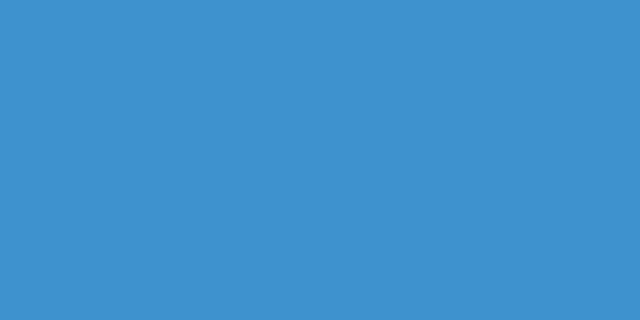
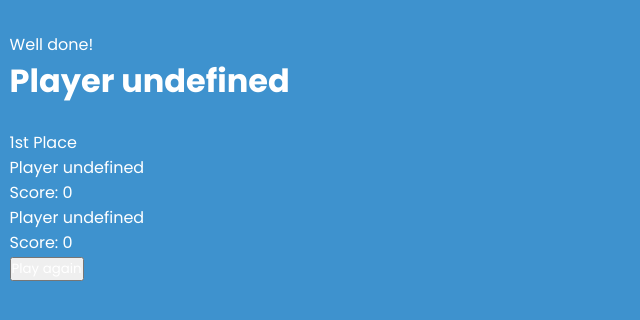
Before and after one commit to GabrielleNaidoo/memory-game, a React (Vite) app in the folder memory-game/: page /score-board in a window 1280 px wide. Before the commit this address had no page. Shown: the top 320 px of the page, without its empty margins (0-640 px from the left). Built offline with nearby package versions, Linux system fonts and the light colour scheme.

Commit message:
Addition of scoreboard button with access

```diff
--- a/memory-game/src/App.jsx
+++ b/memory-game/src/App.jsx
@@ -4,8 +4,10 @@ import CardContext from "../store/card-context.jsx";
 import PlayerModal from "./components/PlayerModal";
 import Card from "./components/Card";
 import PlayerCard from "./components/PlayerCard";
+import ScoreBoard from "./components/ScoreBoard";
 import playerOneImg from "./images/player-images/player-one.png";
 import playerTwoImg from "./images/player-images/player-two.png";
+import backgroundImage from "./images/end-background.png";
 
 import "./styles/App.css";
 
@@ -20,6 +22,14 @@ function App() {
     CardCtx.shuffleHandler();
   }, []);
 
+  function scoreNavigator() {
+    navigate("/score-board");
+  }
+  function handlePlayAgain() {
+    navigate("/");
+    CardCtx.restartGame();
+  }
+
   function restartHandler() {
     CardCtx.restartGame();
   }
@@ -29,7 +39,7 @@ function App() {
       "Are you sure you want to exit the game?"
     );
     if (isConfirmed) {
-      navigate(-1);
+      navigate("/");
     }
   }
 
@@ -52,9 +62,22 @@ function App() {
           element={
             <div className="container">
               <div className="button_container">
-                <button className="restart_btn button" onClick={restartHandler}>
+                {!CardCtx.endDisplay && (
+                  <button
+                    className="restart_btn button"
+                    onClick={restartHandler}
+                  >
                     Restart game
                   </button>
+                )}
+                {CardCtx.endDisplay && (
+                  <button
+                    className="restart_btn button"
+                    onClick={scoreNavigator}
+                  >
+                    Scores
+                  </button>
+                )}
                 <button className="exit_btn button" onClick={exitGameHandler}>
                   Exit Game
                 </button>
@@ -70,20 +93,22 @@ function App() {
                     number: 1,
                   }}
                 />
-                <div className="cards_container">
+
                 {CardCtx.endDisplay ? (
-                    <div className="end">
-                      <h1>It's a Match!</h1>
-                      <h3>{`Winner: ${
-                        CardCtx.playerOneScore > CardCtx.playerTwoScore
-                          ? `Player One: ${CardCtx.playerOneScore}`
-                          : `Player Two: ${CardCtx.playerTwoScore}`
-                      }`}</h3>
+                  <div
+                    className="end"
+                    style={{
+                      backgroundImage: `url(${backgroundImage})`,
+                      backgroundSize: "cover",
+                      backgroundRepeat: "no-repeat",
+                      border: "2px solid white",
+                    }}
+                  >
+                    <h1 className="end_h1">It's a Match!</h1>
                   </div>
                 ) : (
-                    cardSet
+                  <div className="cards_container">{cardSet}</div>
                 )}
-                </div>
                 <PlayerCard
                   playerDetails={{
                     playerName: playerTwo,
@@ -97,6 +122,10 @@ function App() {
             </div>
           }
         ></Route>
+        <Route
+          path="/score-board"
+          element={<ScoreBoard playAgainHandler={handlePlayAgain} />}
+        ></Route>
       </Routes>
     </>
   );
--- /dev/null
+++ b/memory-game/src/components/ScoreBoard.jsx
@@ -0,0 +1,40 @@
+import React, { useContext } from "react";
+import CardContext from "../../store/card-context";
+
+function ScoreBoard(props) {
+  const CardCtx = useContext(CardContext);
+  let winner;
+  let loser;
+  if (CardCtx.playerOneScore > CardCtx.playerTwoScore) {
+    winner = 1;
+    loser = 2;
+  } else if (CardCtx.playerOneScore < CardCtx.playerTwoScore) {
+    winner = 2;
+    loser = 1;
+  }
+
+  return (
+    <div className="scoreboard">
+      <p>Well done!</p>
+      <h1>{`Player ${winner}`}</h1>
+      <img></img>
+      <div>
+        <p>1st Place</p>
+        <p>{`Player ${winner}`}</p>
+        <p>{`Score: ${
+          winner === 1 ? CardCtx.playerOneScore : CardCtx.playerTwoScore
+        }`}</p>
+      </div>
+      <div>
+        {winner && <p>2nd Place</p>}
+        <p>{`Player ${loser}`}</p>
+        <p>{`Score: ${
+          loser === 1 ? CardCtx.playerOneScore : CardCtx.playerTwoScore
+        }`}</p>
+      </div>
+      <button onClick={props.playAgainHandler}>Play again</button>
+    </div>
+  );
+}
+
+export default ScoreBoard;
--- a/memory-game/src/styles/App.css
+++ b/memory-game/src/styles/App.css
@@ -177,8 +177,15 @@ body {
 
 /* End */
 .end {
+  display: flex;
+  flex-direction: column;
+  align-items: center;
+  justify-content: center;
 }
-.end h1 {
+.end_h1 {
+  font-size: 3rem;
 }
-.end h3 {
+
+/*scoreboard*/
+.scoreboard {
 }
--- a/memory-game/store/card-context.jsx
+++ b/memory-game/store/card-context.jsx
@@ -23,7 +23,7 @@ export function CardContextProvider(props) {
   const [currentPlayer, setCurrentPlayer] = useState(1);
   const [playerOneScore, setPlayerOneScore] = useState(0);
   const [playerTwoScore, setPlayerTwoScore] = useState(0);
-  const [endDisplay, setEndDisplay] = useState(false);
+  const [endDisplay, setEndDisplay] = useState(true);
 
   function shuffleHandler() {
     const shuffledCards = [...cardData];
@@ -42,6 +42,7 @@ export function CardContextProvider(props) {
   }
 
   function restartGame() {
+    setEndDisplay(false);
     shuffleHandler();
     setCount(0);
     setFirstSet({});
@@ -64,7 +65,6 @@ export function CardContextProvider(props) {
         firstSet?.value === secondSet?.value &&
         firstSet?.color === secondSet?.color
       ) {
-        // setCards((prev) => prev.filter((card) => card.id !== id));
         setTimeout(() => {
           setCards((prev) =>
             prev.filter(
@@ -122,11 +122,6 @@ export function CardContextProvider(props) {
     }
   }
 
-  //temp:
-  useEffect(() => {
-    console.log(count, cards);
-  }, [count, cards]);
-
   const context = {
     cardData: cards,
     currentPlayer,
```
Also changed, not shown: memory-game/src/images/end-background.png (added). Lines whose indentation alone changed are shown as unchanged.
